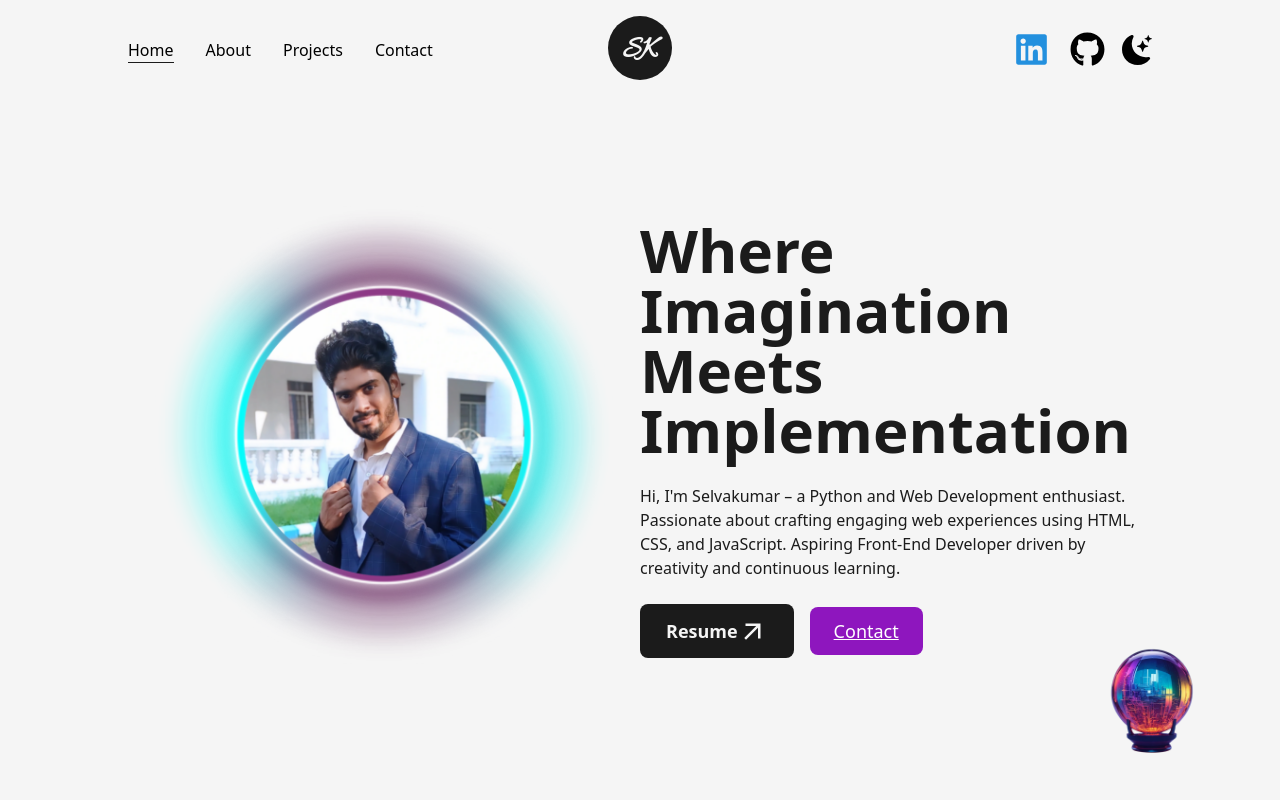
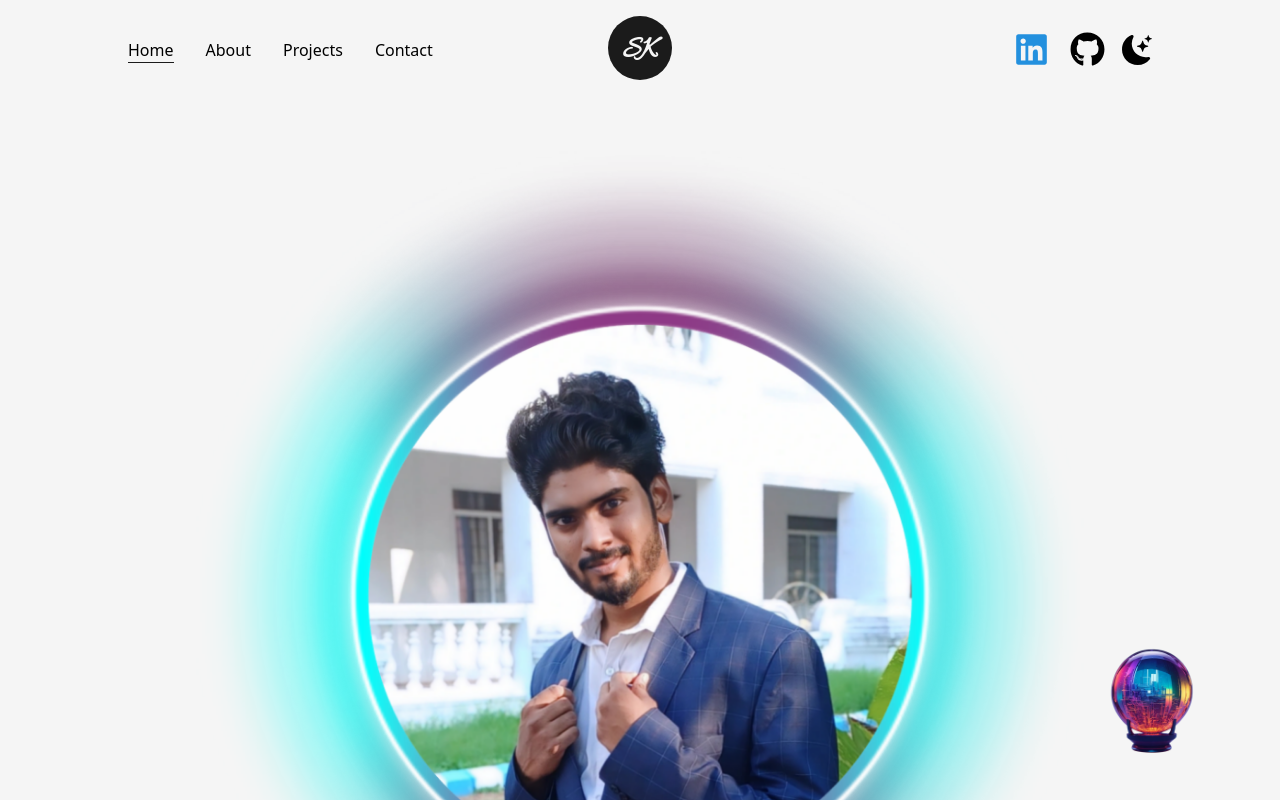
Before and after one commit to SelvakumarSelladurai/Selva_portfolio, a Next.js app: page / in a window 1280 px wide. Shown: the top 800 px of the page. Built offline with nearby package versions, Linux system fonts and the light colour scheme.

Commit message:
Made layout responsive for mobile and desktop

```diff
--- a/src/pages/index.js
+++ b/src/pages/index.js
@@ -1,83 +1,79 @@
+// File: portfolio-main/src/pages/index.js
+
 import Layout from "@/components/Layout";
 import Image from "next/image";
-import selva from '../../public/images/selva.png'
+import selva from "../../public/images/selva.png";
+import globe from "../../public/images/globe.png";
 import AnimatedText from "@/components/AnimatedText";
 import Link from "next/link";
-import globe from '../../public/images/globe.png'
 import { MdArrowOutward } from "react-icons/md";
 import Head from "next/head";
-import { useEffect, useState } from "react";
 
 export default function Home() {
-  const [isMobile, setIsMobile] = useState(false);
-
-  useEffect(() => {
-    const detectMobile = () => {
-      setIsMobile(/iPhone|iPad|iPod|Android/i.test(navigator.userAgent));
-    };
-
-    detectMobile();
-  }, []);
-
   return (
     <>
       <Head>
         <title>Selvakumar | Home page</title>
       </Head>
 
-      {isMobile ? (
-        <div className="flex items-center justify-center mx-4 h-screen">
-          <div className="bg-red-500 text-white p-4 rounded-lg">
-            We&apos;re working on our mobile version. Stay tuned for updates!
-          </div>
-        </div>
-      ) : (
       <main className="flex items-center text-dark min-h-screen dark:text-light">
         <Layout className="pt-0">
-            <div className="flex items-center justify-between w-full">
-              <div className="w-1/2">
+          <div className="px-4 sm:px-8 md:px-16">
+            <div className="flex flex-col md:flex-row items-center justify-between w-full gap-8">
+
+              {/* Image Section */}
+              <div className="w-full md:w-1/2 mb-8 md:mb-0">
                 <Image
                   src={selva}
                   alt="profile"
                   className="w-full h-auto"
                   priority
-                  sizes="(max-width:768px) 100vw,(max-width:1200px) 50vw, 50w"
+                  sizes="(max-width:768px) 100vw, (max-width:1200px) 50vw, 50vw"
                 />
               </div>
 
-              <div className="w-1/2 flex flex-col items-center self-center">
+              {/* Text Section */}
+              <div className="w-full md:w-1/2 flex flex-col items-center md:items-start self-center text-center md:text-left">
                 <AnimatedText
                   text="Where Imagination Meets Implementation"
                   classname="text-6xl !text-left"
                 />
                 <p className="my-4 text-base font-medium">
                   Hi, I&apos;m Selvakumar – a Python and Web Development enthusiast.
-                  Passionate about crafting engaging web experiences using HTML, CSS, and JavaScript.
-                  Aspiring Front-End Developer driven by creativity and continuous learning.
+                  Passionate about crafting engaging web experiences using HTML, CSS, JavaScript, and React.
+                  I&apos;m also deeply interested in Artificial Intelligence, Generative AI, and Machine Learning.
+                  An aspiring Front-End Developer driven by creativity, curiosity, and continuous learning across emerging technologies.
                 </p>
-                <div className="flex items-center self-start mt-2">
+
+                {/* Buttons */}
+                <div className="flex flex-col sm:flex-row items-center mt-4 gap-4">
                   <Link
-                    href="./resume.pdf"
+                    href="/Resume.pdf"
                     target="_blank"
+                    rel="noopener noreferrer"
                     className="flex items-center bg-dark text-light p-2.5 px-6
-                    rounded-lg text-lg font-semibold hover:bg-light dark:text-dark dark:bg-light hover:text-dark border-2 border-solid border-transparent
-                    hover:border-dark"
+                      rounded-lg text-lg font-semibold hover:bg-light
+                      dark:text-dark dark:bg-light hover:text-dark
+                      border-2 border-solid border-transparent hover:border-dark"
                   >
-                    Resume <MdArrowOutward fontSize={'30'} />
+                    Resume <MdArrowOutward fontSize={"30"} />
                   </Link>
+
                   <Link
-                    href="mailto:selvakumardurai5973@gmail.com"
+                    href="mailto:selvakumardurai5973@gmail.com?subject=Contact%20from%20Portfolio&body=Hi%20Selvakumar%2C%0A%0AI%20would%20like%20to%20get%20in%20touch%20with%20you..."
                     target="_blank"
-                    className="ml-4 text-lg font-medium capitalize dark:text-light text-white rounded-lg underline p-2.5 px-6"
-                    style={{ background: '#8e16be' }}
+                    className="text-lg font-medium capitalize dark:text-light text-white rounded-lg underline p-2.5 px-6"
+                    style={{ background: "#8e16be" }}
                   >
                     Contact
                   </Link>
                 </div>
               </div>
             </div>
+          </div>
         </Layout>
 
+        {/* Globe Icon */}
         <div className="absolute right-8 bottom-8 inline-block w-48">
           <Image
             src={globe}
@@ -86,7 +82,6 @@ export default function Home() {
           />
         </div>
       </main>
-      )}
     </>
   );
 }
```
Also changed, not shown: 1 other file (tests, documents, lock files or other folders). Lines whose indentation alone changed are shown as unchanged.
